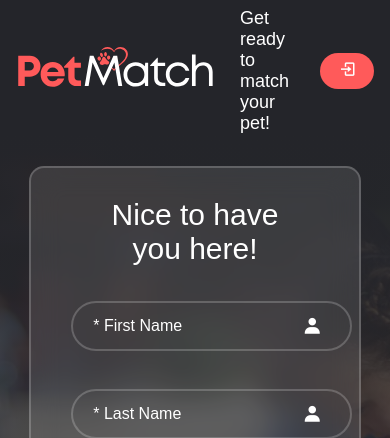
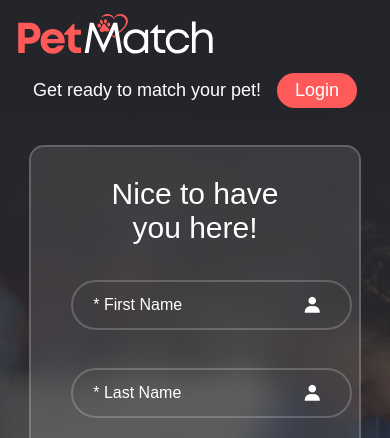
Before and after one commit to iliana-marquez/petmatch-webapp, a PHP site: page /register.php in a window 390 px wide. Shown: the top 438 px of the page. Run offline with PHP 8.4, Linux system fonts and the light colour scheme; a stand-in replaces the project's code that opens the database connection.

Commit message:
Make navbar responsive through out

```diff
--- a/components/navbar.php
+++ b/components/navbar.php
@@ -10,9 +10,9 @@ if ($id) {
 <header>
     <img class="logo" src="images/logo.svg" alt="logo">
 
+    <a>Hi, <?= $person["first_name"]; ?>!</a>
+    <img class="img-thumbnail" src="images/<?= $person["picture"] ?>">
     <nav class="navLinks">
-        <a>Hi, <?= $person["first_name"]; ?>!</a>
-        <img class="img-thumbnail" src="images/<?= $person["picture"] ?>">
         <?php if (isset($_SESSION["admn"])): ?>
             <a href="create_pet.php"><button class="bttn" type="button"><i class='bx bxs-dog'></i><i class='bx bx-plus' ></i></button></a>
             <a href="dashboard.php"><button class="bttn" type="button">Dashboard</button></a>
--- a/login.php
+++ b/login.php
@@ -80,7 +80,7 @@ if (isset($_POST["login"])) {
                 <li><p>Only one click to match your pet!<p></li>
             </ul>
         </nav>
-        <a href="register.php"><button>Register now</button></a>
+        <a href="register.php"><button>Register</button></a>
     </header>
     <div class="container">
         <div class="form">
--- a/register.php
+++ b/register.php
@@ -148,7 +148,7 @@ if (isset($_POST["register"])) {
                 <li><p>Get ready to match your pet!</p></li>
             </ul>
         </nav>
-        <a href="login.php"><button><i class='bx bx-log-in'></i></button></a>
+        <a href="login.php"><button>Login</button></a>
     </header>
     <div class="container">
         <div class="form">
--- a/style.css
+++ b/style.css
@@ -18,13 +18,15 @@ li, a, button{
 /* Navbar */
 header{
     display: flex;
+    flex-wrap: wrap;
     color: white;
     align-items: center;
-    justify-content: flex-end;
+    justify-content: center;
     padding: .5rem 1rem .5rem 1rem;
     padding-bottom: 0;
     background-color: #24252A ;
     height: auto;
+    gap: 0rem 1rem;
 
 
     h1{
@@ -39,9 +41,10 @@ header{
 
 .navLinks {
     display: flex;
-    padding: 0px 1.5rem;
     align-items: center;
-    gap: 1rem;
+    gap: 0rem 1rem;
+    flex-wrap: wrap;
+    justify-content: center;
 }
 
 .navLinks li a{
```
